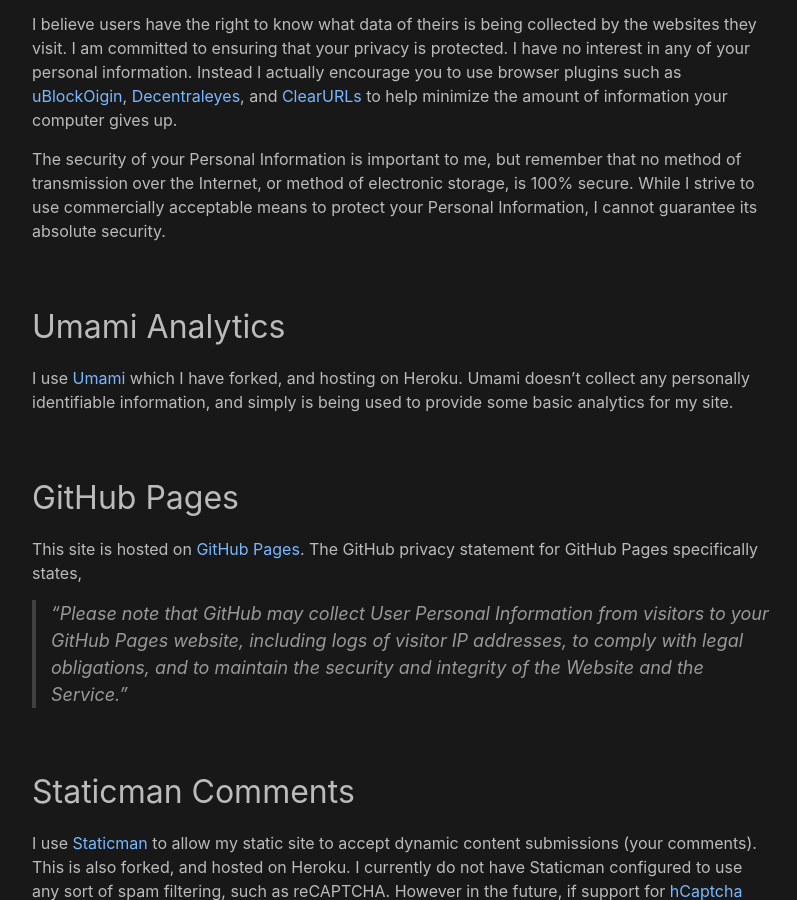
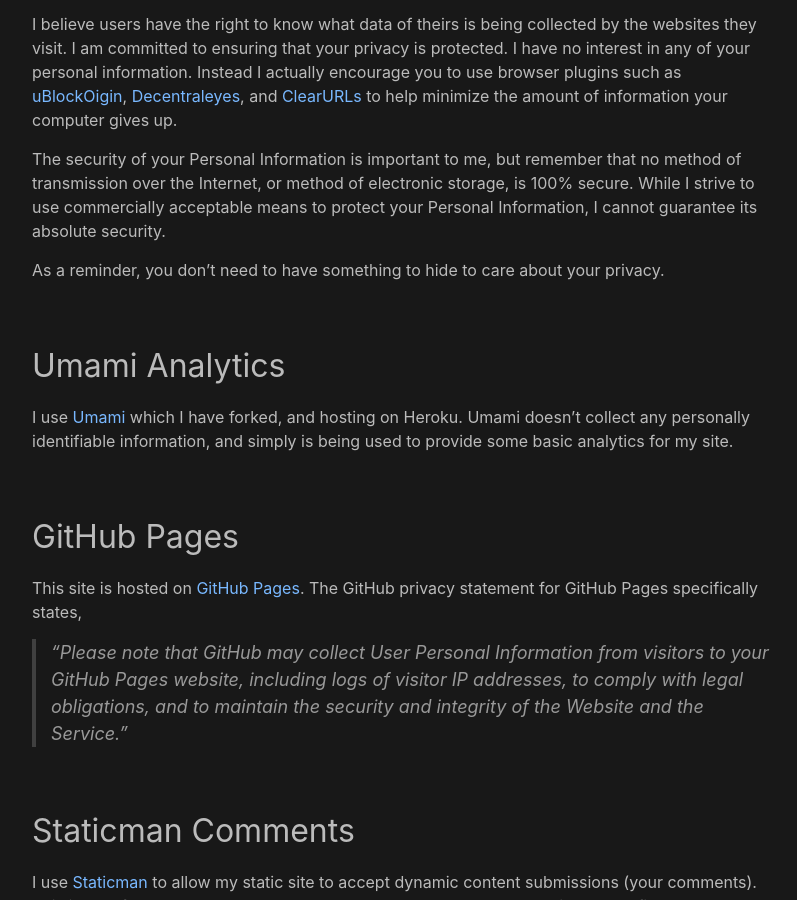
Before and after one commit to NicholasRebello/rebello.dev, a Jekyll site: the page built from privacy.markdown, in a window 1280 px wide and 900 px high, scrolled down 377 px. Shown: the whole window, without its empty margins (238-1035 px from the left). Built offline with Jekyll 4.4.1, drawn with Linux system fonts in a browser that asks for light colours; some of the changed text lies outside the part shown.

Commit message:
Updating formatting on privacy.markdown

```diff
--- a/privacy.markdown
+++ b/privacy.markdown
@@ -12,6 +12,8 @@ permalink: /privacy/
 I believe users have the right to know what data of theirs is being collected by the websites they visit. I am committed to ensuring that your privacy is protected. I have no interest in any of your personal information. Instead I actually encourage you to use browser plugins such as [uBlockOigin](https://ublockorigin.com/), [Decentraleyes](https://decentraleyes.org/), and [ClearURLs](https://github.com/ClearURLs/Addon) to help minimize the amount of information your computer gives up.
 
 The security of your Personal Information is important to me, but remember that no method of transmission over the Internet, or method of electronic storage, is 100% secure. While I strive to use commercially acceptable means to protect your Personal Information, I cannot guarantee its absolute security.
+
+As a reminder, you don't need to have something to hide to care about your privacy.
 
 ## Umami Analytics
 I use [Umami](https://umami.is/docs/about) which I have forked, and hosting on Heroku. Umami doesn't collect any personally identifiable information, and simply is being used to provide some basic analytics for my site.
```
Also changed, not shown: other parts of privacy.markdown (+0 -2 lines).
